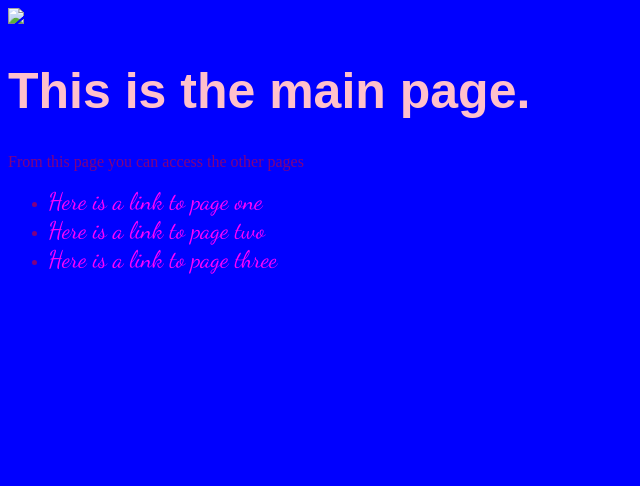
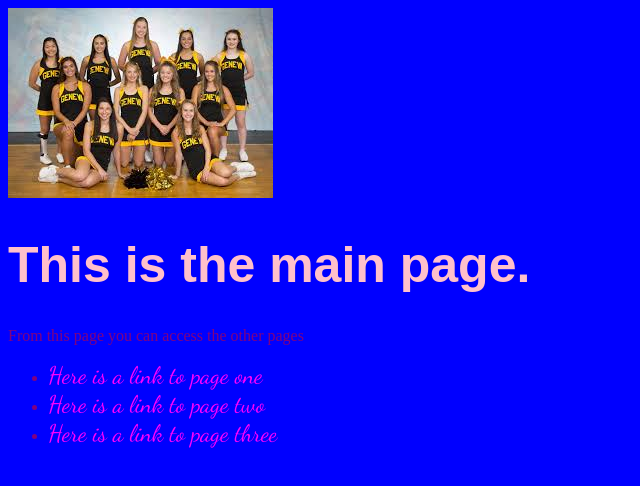
Before and after one commit to johnsoimani101199/johnsoimani101199.github.io, a plain HTML site: page index.html in a window 1280 px wide. Shown: the whole page, without its empty margins (0-640 px from the left). Drawn offline with Linux system fonts and the light colour scheme; a web font is replaced by a local one.

Commit message:
changed image name

```diff
--- a/index.html
+++ b/index.html
@@ -28,7 +28,7 @@
 </head>
 
 <body>
-    <img src="img/cheer.jpeg">
+    <img src="cheer.jpeg">
     <h1>This is the main page.</h1>
     <p>From this page you can access the other pages</p>
     <ul>
```
